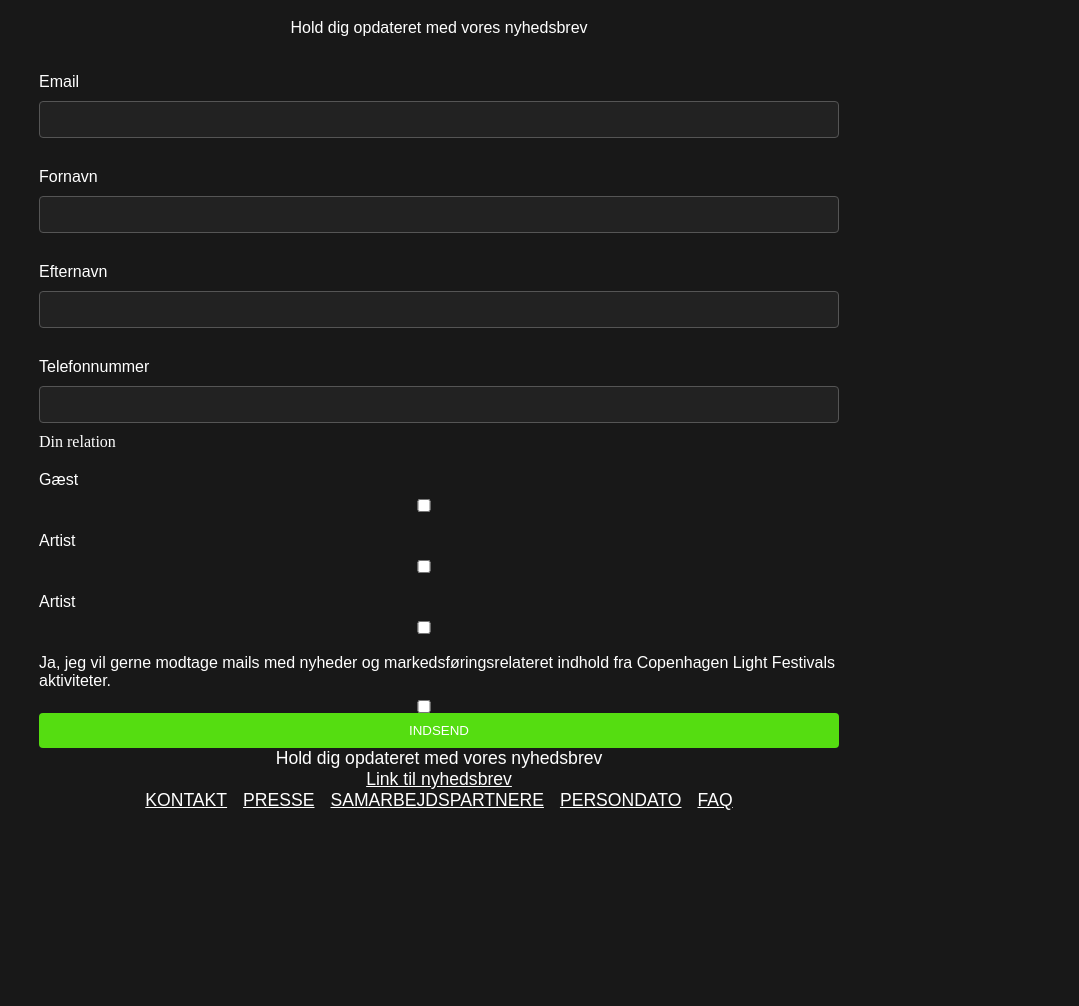
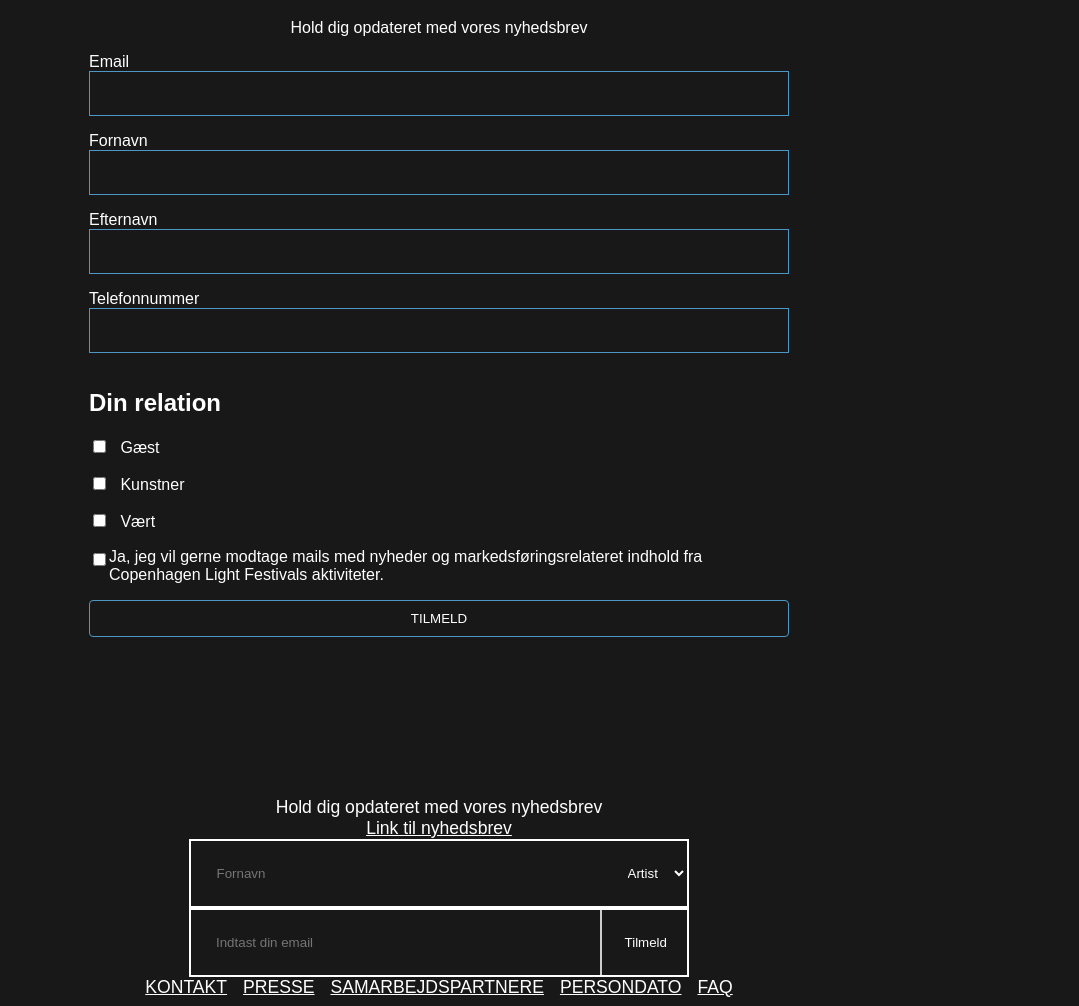
Before and after one commit to leahkjaergaard/ux_ui_clf, an Astro site: page /nyhedsbrev in a window 1280 px wide. Shown: the part 87-1093 px from the top of the page, without its empty margins (201-1280 px from the left). Before the commit the page ends 906 px from the top, so only its background shows below. Built offline with nearby package versions, Linux system fonts and the light colour scheme; Astro itself is replaced by a stand-in of ours; a web font is replaced by a local one.

Commit message:
Ændring i footer

```diff
--- a/src/components/Card.astro
+++ b/src/components/Card.astro
@@ -29,7 +29,7 @@ h2 {
     grid-column: 1/4;
     grid-row: 2/5;
   }
-h2{
+  h2 {
     color: white;
     text-decoration: underline;
     font-family: "Jaldi", sans-serif;
@@ -43,5 +43,4 @@ font-family: "Jaldi", sans-serif;
     font-weight: 400;
     font-style: normal;
   }
-
 </style>
--- a/src/components/Footer.astro
+++ b/src/components/Footer.astro
@@ -6,6 +6,24 @@
   <div class="footer_newsletter">
     <h2>Hold dig opdateret med vores nyhedsbrev</h2>
     <a href="Læs mere om betingelserne her">Link til nyhedsbrev</a>
+  </div>
+
+  <div class="newsletter-box">
+    <div class="input-wrapper">
+      <input type="text" name="name" class="newsletter-name" placeholder="Fornavn" required />
+      <select name="relation">
+        <option value="artist">Artist</option>
+        <option value="gæst">Gæst</option>
+        <option value="vært">Vært</option>
+      </select>
+    </div>
+  </div>
+
+  <div class="newsletter-box">
+    <div class="input-wrapper">
+      <input type="email" name="email" class="newsletter-email" placeholder="Indtast din email" required />
+      <button type="submit">Tilmeld</button>
+    </div>
   </div>
 
   <div class="footer-links">
@@ -19,15 +37,16 @@
 
 <style>
   footer {
-    text-align: center; /* Centrer alt indhold i footer */
+    text-align: center;
+    color: white;
+    max-width: 500px;
+    margin: 0 auto;
   }
-
   .footer-links {
     display: flex; /* Brugt flexbox-layout */
     justify-content: center; /* Centrer elementerne vandret */
     gap: 1rem; /* Mellemrum mellem links */
   }
-
   h2,
   a {
     color: white;
@@ -36,8 +55,56 @@
     font-style: normal;
     font-size: 1.1rem; /* Ændret størrelse for links for at matche */
   }
-
   .footer_newsletter h2 {
     margin: 0; /* Nulstil margenen for <h2> i .newsletter-section */
   }
+
+  /* Footer boks */
+  .newsletter-box {
+    background: transparent; /* Gennemsigtig baggrund */
+    color: white; /* Hvid tekstfarve */
+    border: 1px solid white; /* Hvid kant */
+  }
+
+  .input-wrapper {
+    display: flex;
+    justify-content: center;
+    border: 1px solid white;
+    background-color: transparent; /* Gennemsigtig baggrund for input-wrapper */
+  }
+  .input-wrapper input[type="email"],
+  .input-wrapper input[type="text"] {
+    width: 75%;
+    padding: 25px;
+    border: none;
+    color: white; /* Hvid tekstfarve */
+    background: transparent; /* Gennemsigtig baggrund for input */
+  }
+
+  .input-wrapper select {
+    padding: 10px;
+    border: none;
+    background-color: transparent;
+    cursor: pointer;
+    color: white;
+  }
+
+  .input-wrapper button {
+    position: relative;
+    padding: 10px 20px;
+    background-color: transparent;
+    color: white;
+    border: none;
+    cursor: pointer;
+  }
+
+  .input-wrapper button::before {
+    content: "";
+    position: absolute;
+    top: 0;
+    bottom: 0;
+    left: -5px;
+    width: 2px;
+    background-color: #ccc;
+  }
 </style>
--- a/src/pages/nyhedsbrev.astro
+++ b/src/pages/nyhedsbrev.astro
@@ -20,28 +20,30 @@ import Layout from "../Layout.astro";
       <label for="phone">Telefonnummer</label>
       <input type="tel" id="phone" name="phone" />
 
-      <span>Din relation</span>
-      <label for="guest">Gæst</label>
-      <input type="checkbox" id="guest" name="relation" value="guest" />
+      <div class="checkboxes">
+        <h2>Din relation</h2>
+        <label for="guest"><input type="checkbox" id="guest" name="relation" value="guest" /> Gæst</label>
+        <label for="artist1"><input type="checkbox" id="artist1" name="relation" value="artist" /> Kunstner</label>
+        <label for="artist2"><input type="checkbox" id="artist2" name="relation" value="artist" /> Vært</label>
+      </div>
 
-      <label for="artist1">Artist</label>
-      <input type="checkbox" id="artist1" name="relation" value="artist" />
+      <div class="newsletter-container">
+        <input type="checkbox" id="newsletter" name="newsletter" />
+        <label for="newsletter">Ja, jeg vil gerne modtage mails med nyheder og markedsføringsrelateret indhold fra Copenhagen Light Festivals aktiviteter.</label>
+      </div>
 
-      <label for="artist2">Artist</label>
-      <input type="checkbox" id="artist2" name="relation" value="artist" />
-
-      <label for="newsletter">Ja, jeg vil gerne modtage mails med nyheder og markedsføringsrelateret indhold fra Copenhagen Light Festivals aktiviteter.</label>
-      <input type="checkbox" id="newsletter" name="newsletter" />
-
-      <button type="submit">INDSEND</button>
+      <button type="submit">TILMELD</button>
     </form>
   </div>
 </Layout>
 
 <style>
   .form-container {
-    max-width: 800px;
-    margin: 0 auto;
+    max-width: 700px;
+    margin: 0 auto 10rem;
+    font-family: "Jaldi", sans-serif;
+    font-weight: 400;
+    font-style: normal;
   }
 
   form {
@@ -49,40 +51,45 @@ import Layout from "../Layout.astro";
     flex-direction: column;
   }
 
-  label {
-    margin: 20px 0 10px;
-    font-family: "Jaldi", sans-serif;
-    font-weight: 400;
-    font-style: normal;
-  }
-
-  input[type="email"],
-  input[type="text"],
-  input[type="tel"],
-  input[type="checkbox"] {
-    margin-bottom: 10px;
-    padding: 10px;
-    border: 1px solid #555;
-    border-radius: 4px;
-    background-color: #222;
+  input {
+    margin-bottom: 1rem;
+    padding: 14px;
+    border: 1px solid #4c97c6;
+    background-color: transparent;
     color: white;
   }
 
-  input[type="checkbox"] {
-    margin: 0 30px 0 0;
+  .checkboxes {
+    display: flex;
+    flex-direction: column;
+  }
+
+  .checkboxes label {
+    margin-bottom: 5px;
+  }
+
+  .checkboxes input[type="checkbox"] {
+    margin-right: 10px;
+  }
+
+  .newsletter-container {
+    display: flex;
+    align-items: center;
   }
 
   button {
+    margin-top: 1rem;
     padding: 10px;
     border: none;
     border-radius: 4px;
-    background-color: #55dd11;
-    color: #fff;
+    border: 1px solid #4c97c6;
+    background-color: transparent;
+    color: white;
     cursor: pointer;
     transition: background-color 0.3s;
   }
 
   button:hover {
-    background-color: #005588;
+    background-color: #4c97c6;
   }
 </style>
```
Lines whose indentation alone changed are shown as unchanged.
